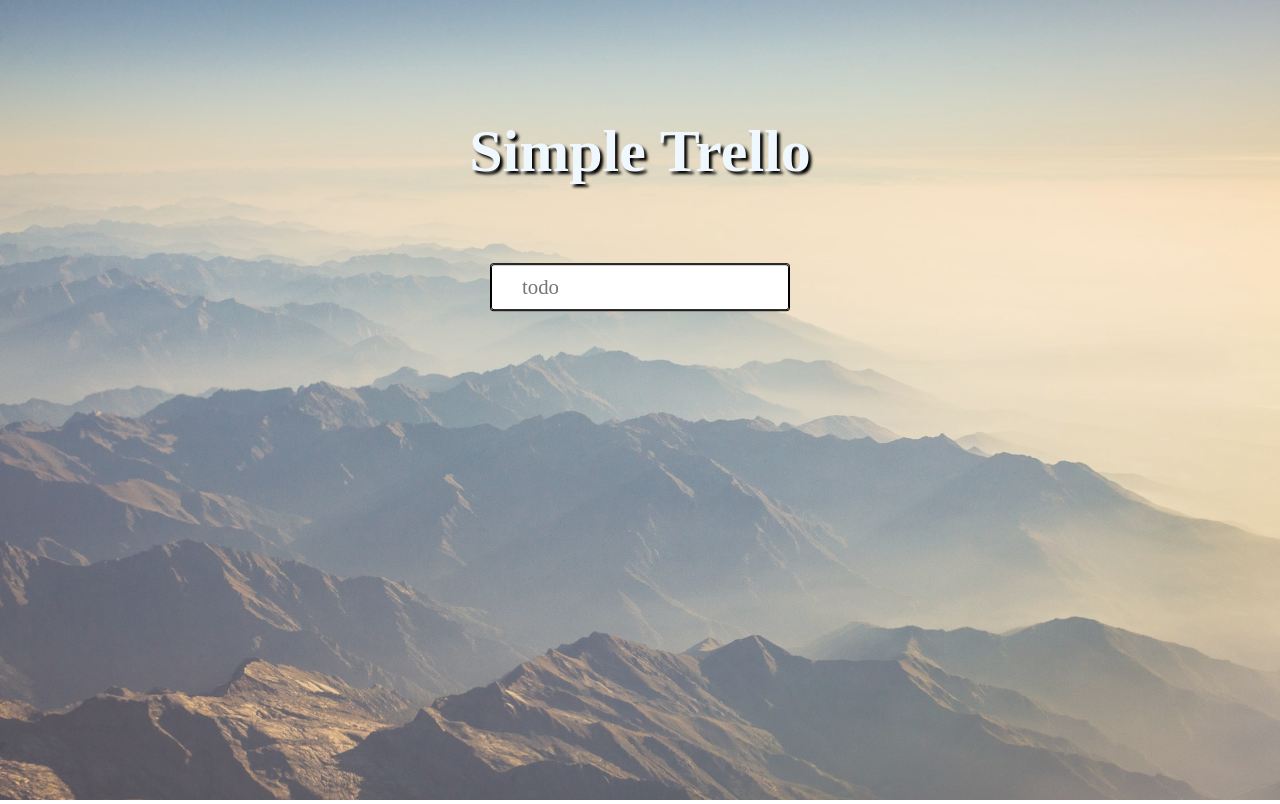
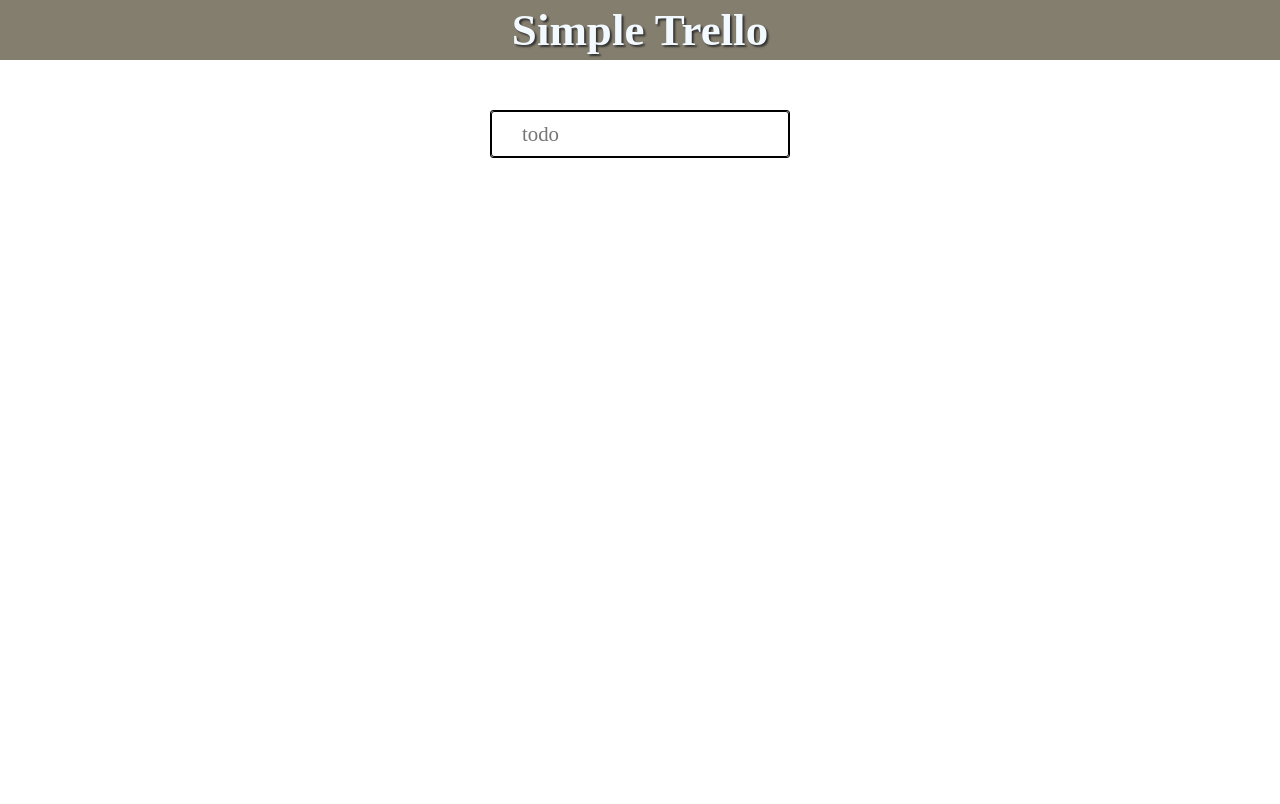
Before and after one commit to Shin-sibainu/simple-trello-3, a React (Create React App) app: page / in a window 1280 px wide. Built offline with nearby package versions, Linux system fonts and the light colour scheme; a web font is replaced by a local one.

Commit message:
add drag and drop

```diff
--- a/src/components/input/FormInput.jsx
+++ b/src/components/input/FormInput.jsx
@@ -13,7 +13,14 @@
       return;
     }
     //タスク配列に追加する。
-    setTaskList([...taskList, { text: inputText, id: Math.random() * 1000 }]);
+    setTaskList([
+      ...taskList,
+      {
+        text: inputText,
+        id: taskList.length,
+        draggableId: `task${taskList.length}`,
+      },
+    ]);
     setInputText("");
   };
 
--- a/src/components/task/TaskCards.jsx
+++ b/src/components/task/TaskCards.jsx
@@ -6,18 +6,32 @@
     setTaskList(taskList.filter((e) => e.id !== id));
   };
 
+  const reorder = (list, startIndex, endIndex) => {
+    const remove = list.splice(startIndex, 1);
+    list.splice(endIndex, 0, remove[0]);
+  };
+
+  const onDragEnd = (result) => {
+    if (!result.destination) {
+      return;
+    }
+
+    reorder(taskList, result.source.index, result.destination.index);
+    setTaskList(taskList);
+  };
+
   return (
     <div>
-      <DragDropContext>
-        <Droppable droppableId="characters">
+      <DragDropContext onDragEnd={onDragEnd}>
+        <Droppable droppableId="drappable">
           {(provided) => (
-            <div
-              className="characters"
-              {...provided.droppableProps}
-              ref={provided.innerRef}
-            >
+            <div {...provided.droppableProps} ref={provided.innerRef}>
               {taskList.map((task) => (
-                <Draggable key={task.id} draggableId={task.id} index={task.id}>
+                <Draggable
+                  key={task.id}
+                  draggableId={task.draggableId}
+                  index={task.id}
+                >
                   {(provided) => (
                     <div
                       className="cardBox"
@@ -34,6 +48,7 @@
                   )}
                 </Draggable>
               ))}
+              {provided.placeholder}
             </div>
           )}
         </Droppable>
--- a/src/components/title/Title.jsx
+++ b/src/components/title/Title.jsx
@@ -1,12 +1,10 @@
 import React from "react";
-import bgImage from "../../images/mountain.jpg";
 // eslint-disable-next-line
 
 export const Title = () => {
   return (
-    <div className="main-title">
+    <header>
       <h1>Simple Trello</h1>
-      <img src={bgImage} alt="mountain" />
-    </div>
+    </header>
   );
 };
--- a/src/index.css
+++ b/src/index.css
@@ -6,24 +6,24 @@
 }
 
 h1 {
-  z-index: 1;
-  font-size: 60px;
-  position: absolute;
+  /* z-index: 1; */
+  font-size: 45px;
+  /* position: absolute; */
   color: aliceblue;
   font-weight: 600;
-  top: 16%;
-  left: 50%;
-  transform: translate(-50%, -16%);
-  text-shadow:3px 3px 3px black;
+  /* top: 16%; */
+  /* left: 50%; */
+  /* transform: translate(-50%, -16%); */
+  text-shadow:2px 2px 2px black;
 }
 
-img {
+/* img {
   height: 100vh;
   width: 100vw;
   object-fit: cover;
   z-index: -1;
   opacity: 0.7;
-}
+} */
 
 /* .taskArea {
   position: absolute;
@@ -31,15 +31,23 @@
 } */
 
 .taskBox {
-  position: absolute;
-  top: 35%;
-  left: 50%;
-  transform: translate(-50%, -35%);
+  /* position: absolute; */
+  /* top: 35%; */
+  /* left: 50%;  */
+  /* transform: translate(-50%, -35%);  */
   background-color: rgb(235, 231, 227);
   border: 1px solid black;
   width: 300px;
   border-radius: 3px;
   margin: 0 auto;
+}
+
+header {
+  text-align: center;
+  padding: 4px 10%;
+  margin-bottom: 50px;
+  background-color: rgb(102, 94, 74);
+  opacity: 0.8;
 }
 
 input {
```
